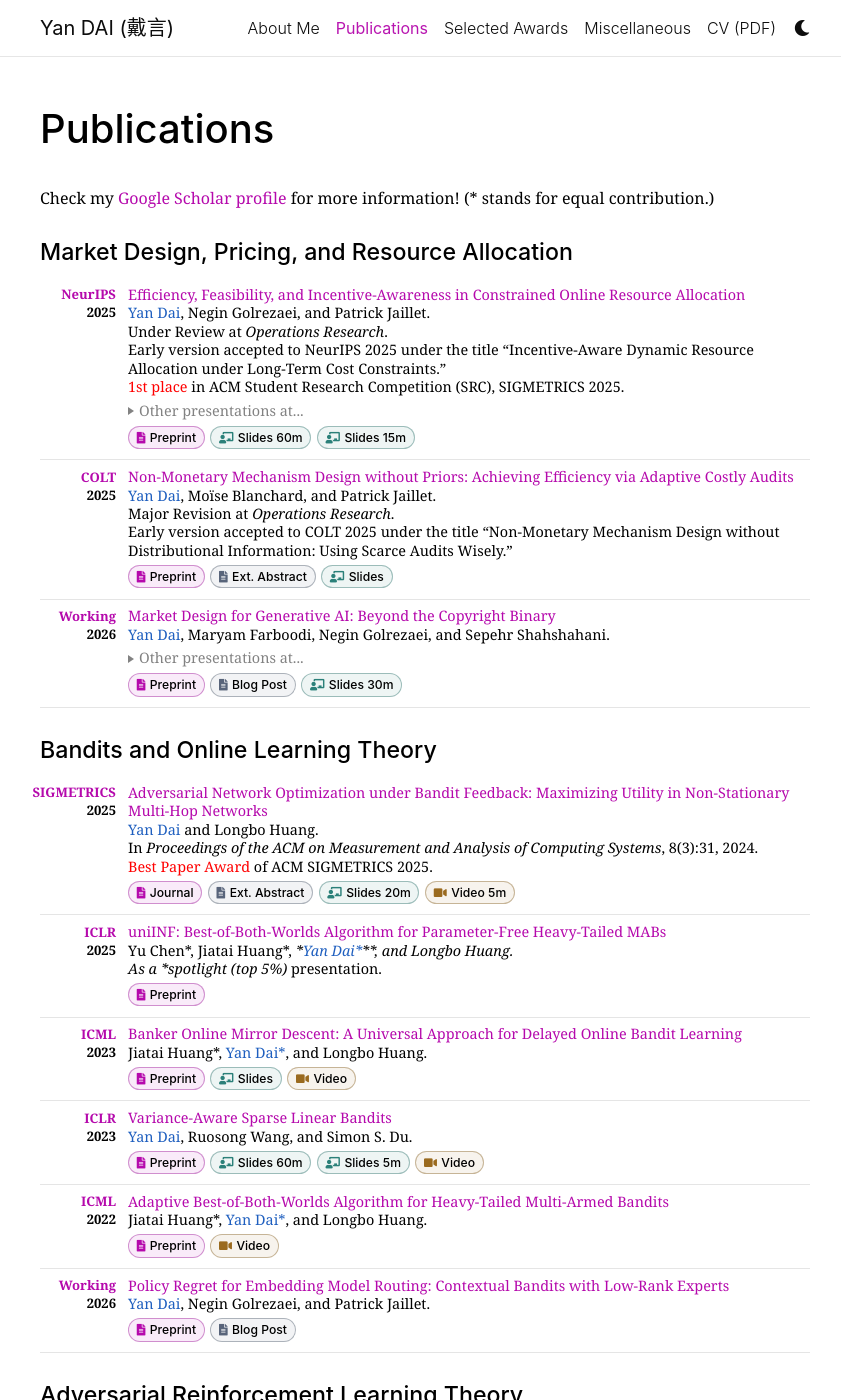
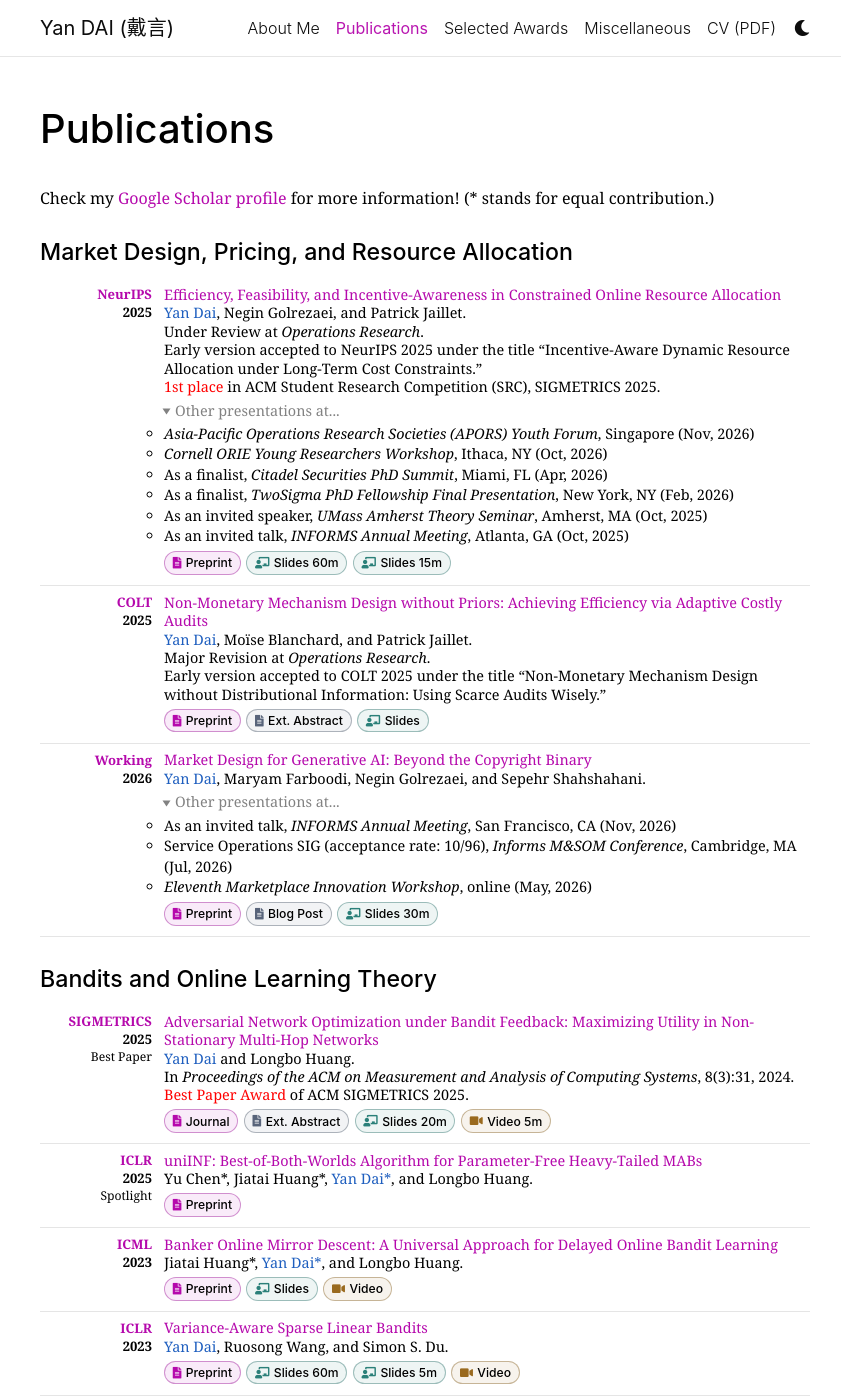
Before and after one commit to yandaichn/yandaichn.github.io, a Jekyll site: the page built from _pages/publications.md, in a window 1280 px wide and 1400 px high. Shown: the whole window, without its empty margins (215-1056 px from the left). Built offline with Jekyll 4.4.1, drawn with Linux system fonts in a browser that asks for light colours; comment, search, counter and statistics services are not loaded; a style sheet for code colours, icons or effects is not loaded.

Commit message:
Upd homepage

```diff
--- a/_includes/pub-item.html
+++ b/_includes/pub-item.html
@@ -1,5 +1,9 @@
 <li>
-  <div class="pub-meta"><span>{{ include.venue }}</span><span>{{ include.year }}</span></div>
+  <div class="pub-meta">
+    <span class="pub-venue">{{ include.venue }}</span>
+    <span class="pub-year">{{ include.year }}</span>
+    {% if include.note %}<span class="pub-note">{{ include.note }}</span>{% endif %}
+  </div>
   <div class="pub-body">
     {{ include.content | markdownify }}
   </div>
--- a/_layouts/about.html
+++ b/_layouts/about.html
@@ -7,9 +7,6 @@ layout: default
         <header class="post-header">
           <h1 class="post-title">
             <span class="title-name">{% if site.title == "blank" -%}<span class="font-weight-bold">{{ site.first_name }}</span> {{ site.middle_name }} {{ site.last_name }}{%- else -%}{{ site.title }}{%- endif %}</span>
-            {%- if page.social %}
-              <span class="title-icons">{% include social.html %}</span>
-            {%- endif %}
           </h1>
           <p class="desc">{{ page.subtitle }}</p>
         </header>
@@ -31,6 +28,9 @@ layout: default
               class=profile_image_class
               alt=page.profile.image -%}
             {% endif -%}
+            {%- if page.social %}
+              <div class="profile-social" aria-label="Contact links">{% include social.html %}</div>
+            {%- endif %}
             {%- if page.profile.address %}
             <div class="address">
               {{ page.profile.address }}
--- a/_pages/publications.md
+++ b/_pages/publications.md
@@ -16,7 +16,7 @@ Check my [Google Scholar profile](https://scholar.google.com/citations?user=gkG4
 **Under Review at *Operations Research*.**
 Early version accepted to **NeurIPS 2025** under the title "Incentive-Aware Dynamic Resource Allocation under Long-Term Cost Constraints."
 **<font color="red">1st place</font>** in ACM Student Research Competition (SRC), SIGMETRICS 2025.
-<details markdown="block">
+<details markdown="block" open>
 <summary>Other presentations at...</summary>
 
 * [*Asia-Pacific Operations Research Societies (APORS) Youth Forum*](http://apors.org/apors-youth-forum-2026/), Singapore (Nov, 2026)
@@ -51,7 +51,7 @@ Slides|/files/slides_COLT25_Mech_Design_via_Audits.pdf|slides
 {% capture pub %}
 <a class="pub-title" href="https://arxiv.org/abs/2606.12260" target="_blank" rel="noopener">Market Design for Generative AI: Beyond the Copyright Binary</a>
 **<span class="author-highlight">Yan Dai</span>**, Maryam Farboodi, Negin Golrezaei, and Sepehr Shahshahani.
-<details markdown="block">
+<details markdown="block" open>
 <summary>Other presentations at...</summary>
 
 * As an invited talk, [*INFORMS Annual Meeting*](https://meetings.informs.org/wordpress/annual/), San Francisco, CA (Nov, 2026)
@@ -82,18 +82,17 @@ Slides 20m|/files/slides_SIGMETRICS25_ANO_Bandit_Feedback.pdf|slides
 Video 5m|https://youtu.be/DY2Qdu-Gk_8?si=9MKIHiEjfr0beQi4|video
 " %}
 {% endcapture %}
-{% include pub-item.html venue="SIGMETRICS" year="2025" content=pub %}
+{% include pub-item.html venue="SIGMETRICS" year="2025" note="Best Paper" content=pub %}
 
 {% capture pub %}
 <a class="pub-title" href="https://arxiv.org/abs/2410.03284" target="_blank" rel="noopener">uniINF: Best-of-Both-Worlds Algorithm for Parameter-Free Heavy-Tailed MABs</a>
 Yu Chen\*, Jiatai Huang\*, **<span class="author-highlight">Yan Dai*</span>**, and Longbo Huang.
-As a *spotlight (top 5%)* presentation.
 
 {% include pub-links.html links="
 Preprint|https://arxiv.org/abs/2410.03284|paper
 " %}
 {% endcapture %}
-{% include pub-item.html venue="ICLR" year="2025" content=pub %}
+{% include pub-item.html venue="ICLR" year="2025" note="Spotlight" content=pub %}
 
 {% capture pub %}
 <a class="pub-title" href="https://arxiv.org/abs/2301.10500" target="_blank" rel="noopener">Banker Online Mirror Descent: A Universal Approach for Delayed Online Bandit Learning</a>
--- a/_sass/_layout.scss
+++ b/_sass/_layout.scss
@@ -83,18 +83,14 @@ body.sticky-bottom-footer {
   }
 }
 
-.post-header .post-title {
+.profile-social {
   display: flex;
   flex-wrap: wrap;
-  align-items: baseline;
-  gap: 0.35rem 0.6rem;
-}
-
-.title-icons {
-  display: inline-flex;
+  justify-content: center;
   align-items: center;
-  gap: 0.38rem;
-  font-size: 0.86rem;
+  gap: 0.55rem;
+  margin: 0.55rem 0 0.75rem;
+  font-size: 1.1rem;
   line-height: 1;
 
   a {
@@ -177,7 +173,7 @@ a.pub-title:hover {
 
   > li {
     display: grid;
-    grid-template-columns: 4.75rem minmax(0, 1fr);
+    grid-template-columns: 7rem minmax(0, 1fr);
     column-gap: 0.75rem;
     padding: 0.48rem 0 0.52rem;
     border-bottom: 1px solid var(--global-divider-color);
@@ -194,11 +190,18 @@ a.pub-title:hover {
     line-height: 1.25;
     padding-top: 0.03rem;
     text-align: right;
-    white-space: nowrap;
+    min-width: 0;
   }
 
-  .pub-meta span:first-child {
+  .pub-venue {
     color: var(--global-theme-color);
+  }
+
+  .pub-note {
+    max-width: 100%;
+    font-size: 0.76rem;
+    font-weight: 500;
+    overflow-wrap: anywhere;
   }
 
   .pub-body {
@@ -337,6 +340,7 @@ a.pub-title:hover {
 
     .pub-meta {
       flex-direction: row;
+      flex-wrap: wrap;
       justify-content: flex-start;
       align-items: baseline;
       gap: 0.45rem;
```
